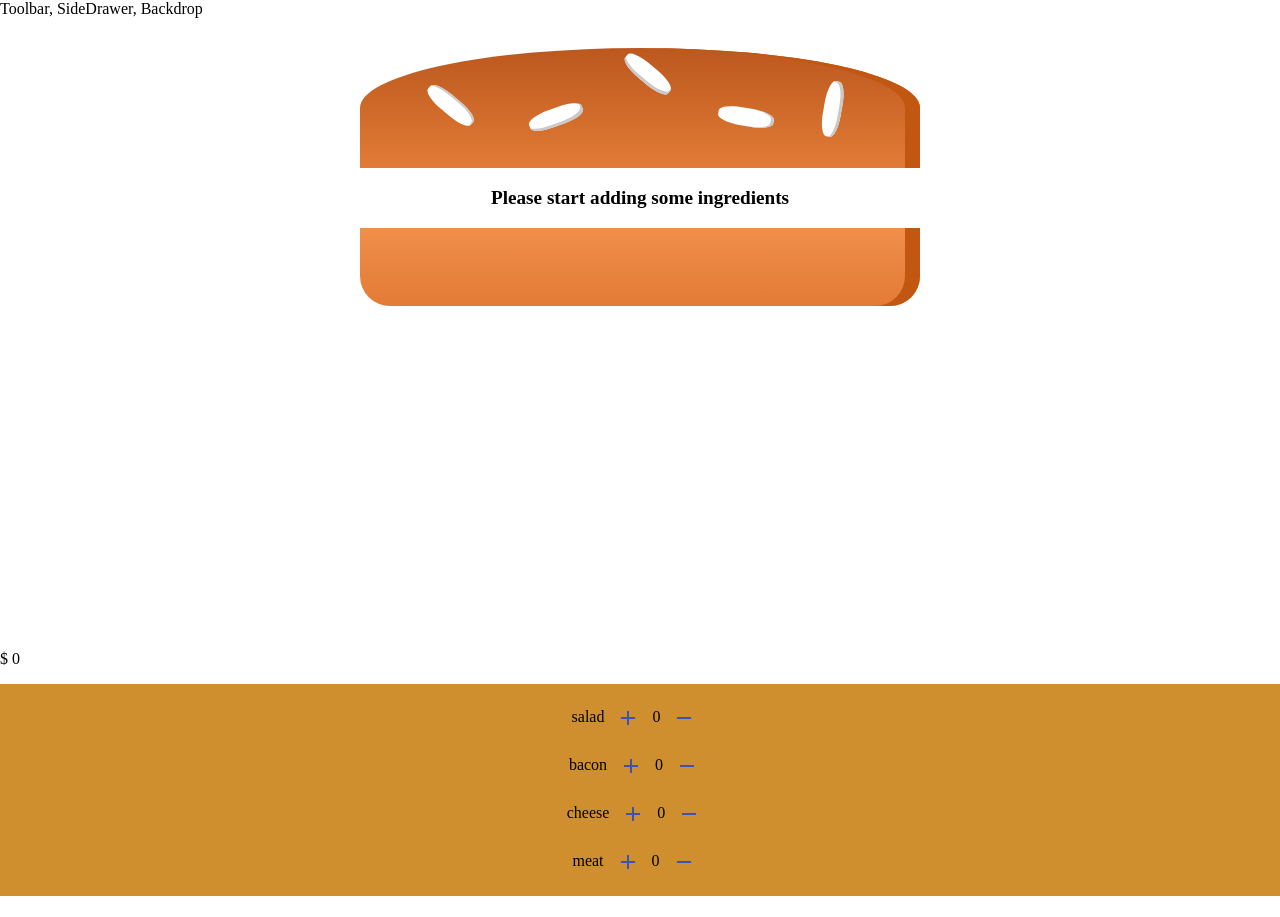
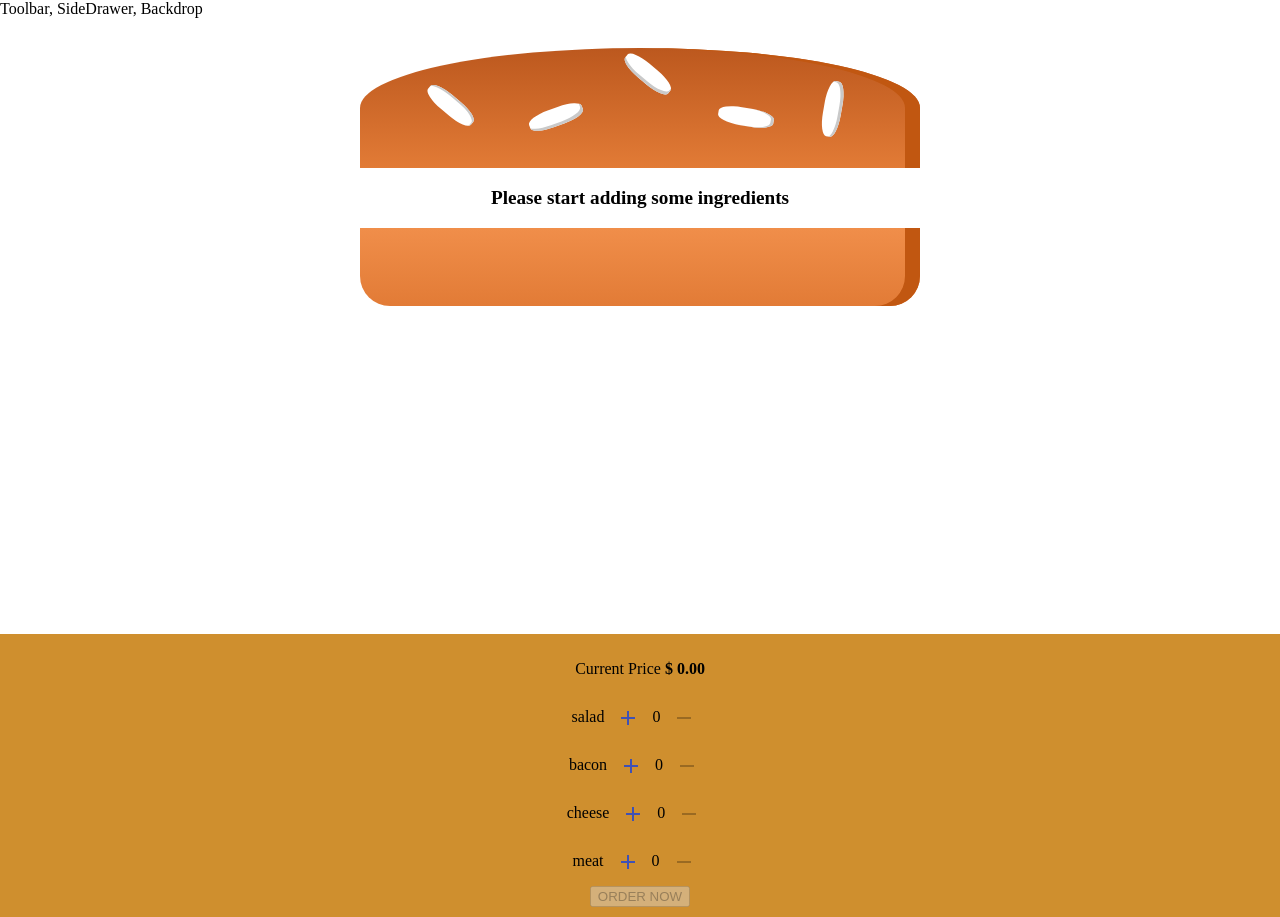
Before and after one commit to lriverd/burguer-builder-course, a React (Create React App) app: page / in a window 1280 px wide. Before the commit the page ends 896 px from the top, so only its background shows below. Built offline with nearby package versions, Linux system fonts and the light colour scheme.

Commit message:
order and total price added

```diff
--- a/package.json
+++ b/package.json
@@ -3,6 +3,8 @@
   "version": "0.1.0",
   "private": true,
   "dependencies": {
+    "@material-ui/core": "^4.11.0",
+    "@material-ui/icons": "^4.9.1",
     "@testing-library/jest-dom": "^4.2.4",
     "@testing-library/react": "^9.5.0",
     "@testing-library/user-event": "^7.2.1",
--- a/src/components/BuilderControl/BuilderControls.js
+++ b/src/components/BuilderControl/BuilderControls.js
@@ -3,6 +3,13 @@ import React from 'react';
 import IngredientControl from './IngredientControl/IngredientControl'
 
 import styles from './BuilderControl.module.css'
+
+const controls = [
+	{ label: 'Salad', type: 'salad' },
+	{ label: 'Bacon', type: 'bacon' },
+	{ label: 'Cheese', type: 'cheese' },
+	{ label: 'Meat', type: 'meat' },
+];
 
 const builderControls = (props) => {
 
@@ -12,13 +19,17 @@ const builderControls = (props) => {
 				type={igKey}
 				key={igKey}
 				quantity={props.ingredients[igKey]}
-				added={() => props.addIngredient(igKey)}/>
+				added={() => props.addIngredient(igKey)}
+				removed={() => props.removeIngredient(igKey)}
+				disabled={props.disabled[igKey]} />
 
 		});
 
 	return (
 		<div className={styles.BuilderControls}>
+			<p>Current Price  <strong>$ {props.price.toFixed(2)}</strong></p>
 			{ingredientsControl}
+			<button disabled={!props.purchaseable}>ORDER NOW</button>
 		</div>
 	);
 }
--- a/src/components/BuilderControl/IngredientControl/IngredientControl.js
+++ b/src/components/BuilderControl/IngredientControl/IngredientControl.js
@@ -15,7 +15,11 @@ const ingredientControl = (props) => {
 				<AddIcon/>
 			</IconButton>
 			{props.quantity}
-			<IconButton color="primary" aria-label="remove ingredient">
+			<IconButton
+				color="primary"
+				aria-label="remove ingredient"
+				onClick={props.removed}
+				disabled={props.disabled}>
 				<RemoveIcon/>
 			</IconButton>
 		</div>
--- a/src/containers/BurgerBuilder/BurgerBuilder.js
+++ b/src/containers/BurgerBuilder/BurgerBuilder.js
@@ -1,8 +1,15 @@
-import React, {Component} from 'react';
+import React, { Component } from 'react';
 
 import Aux from '../../hoc/Auxiliary'
 import Burger from '../../components/Burger/Burger';
 import BuilderControls from '../../components/BuilderControl/BuilderControls';
+
+const INGREDIENT_PRICES = {
+	salad: .3,
+	bacon: .75,
+	cheese: .63,
+	meat: 1.06
+}
 
 class BurgerBuilder extends Component {
 
@@ -13,28 +20,75 @@ class BurgerBuilder extends Component {
 			cheese: 0,
 			meat: 0
 		},
-		totalPrice: 0
+		totalPrice: 0,
+		purchaseable: false
 	}
 
-	addIngredient = (ingredient) => {
+	updatePurchaseState(ingredients) {
+		const sum = Object.keys(ingredients)
+			.map(igKey => {
+				return ingredients[igKey];
+			})
+			.reduce((sum, el) => {
+				return sum + el;
+			}, 0);
+		console.log("total ings : " + sum)
+		this.setState({ purchaseable: sum > 0 })
+	}
+
+	addIngredientHandler = (type) => {
+		const oldCount = this.state.ingredients[type];
+		const updateCount = oldCount + 1;
 		const updateIngredients = {
 			...this.state.ingredients
 		}
-		updateIngredients[ingredient] += 1;
+		updateIngredients[type] = updateCount;
+		const priceAddition = INGREDIENT_PRICES[type];
+		const oldPrice = this.state.totalPrice;
+		const newPrice = oldPrice + priceAddition;
 
-		this.setState({ingredients: updateIngredients})
+		this.setState({ totalPrice: newPrice, ingredients: updateIngredients })
+		this.updatePurchaseState(updateIngredients);
+	}
+
+	removeIngredientHandler = (type) => {
+		const oldCount = this.state.ingredients[type];
+		if (oldCount <= 0) {
+			return;
+		}
+		const updateCount = oldCount - 1;
+		const updateIngredients = {
+			...this.state.ingredients
+		}
+		updateIngredients[type] = updateCount;
+		const priceDeduction = INGREDIENT_PRICES[type];
+		const oldPrice = this.state.totalPrice;
+		const newPrice = oldPrice - priceDeduction;
+
+		this.setState({ totalPrice: newPrice, ingredients: updateIngredients })
+		this.updatePurchaseState(updateIngredients);
 	}
 
 	render() {
+		const disabledInfo = {
+			...this.state.ingredients
+		};
+		for (let key in disabledInfo) {
+			disabledInfo[key] = disabledInfo[key] <= 0
+		}
+
 		return (
 			<Aux>
 				<Burger
 					ingredients={this.state.ingredients}
 				/>
-				<p>$ {this.state.totalPrice}</p>
 				<BuilderControls
-					addIngredient={this.addIngredient}
+					addIngredient={this.addIngredientHandler}
+					removeIngredient={this.removeIngredientHandler}
 					ingredients={this.state.ingredients}
+					disabled={disabledInfo}
+					price={this.state.totalPrice}
+					purchaseable={this.state.purchaseable}
 				/>
 			</Aux>
 		)
```
Also changed, not shown: src/components/Burger/BurgerIngredient/BurgerIngredient.js (line endings or trailing spaces), 1 other file (tests, documents, lock files or other folders).
